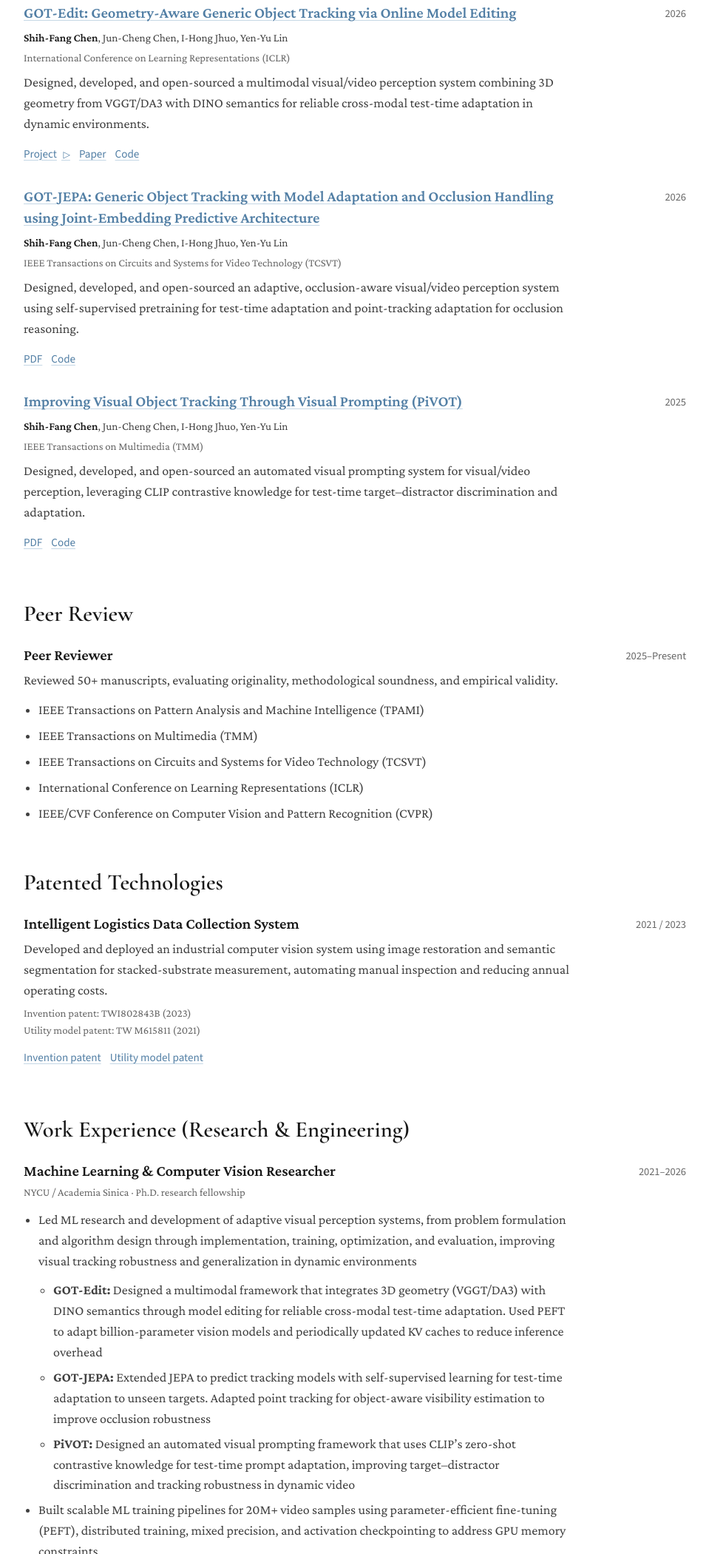
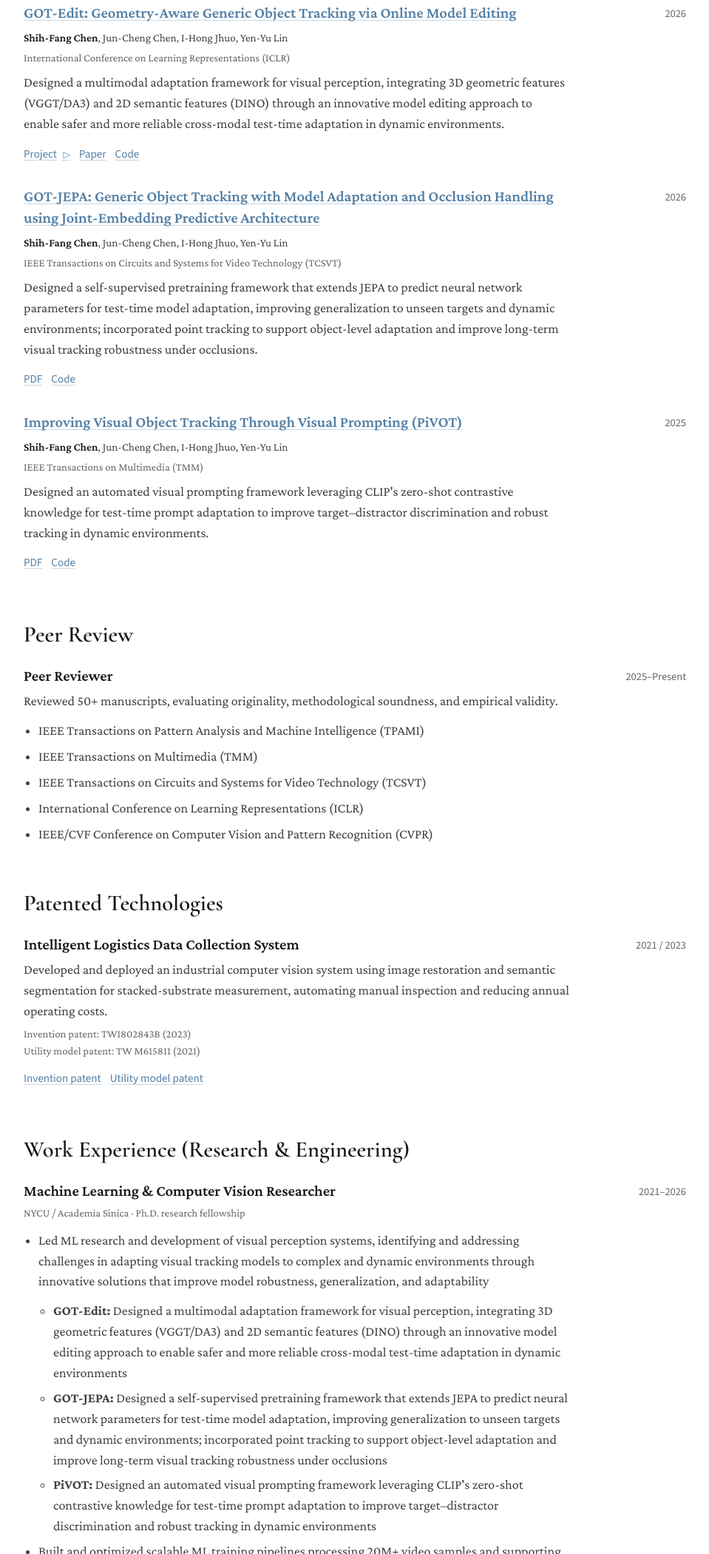
Before and after one commit to chenshihfang/chenshihfang.github.io, a plain HTML site: page cv/index.html in a window 1280 px wide. Shown: the part 700-2800 px from the top of the page at 74% size, without its empty margins (160-1119 px from the left). Drawn offline with Linux system fonts and the light colour scheme.

Commit message:
Update cv

```diff
--- a/cv/index.html
+++ b/cv/index.html
@@ -1,3 +1,4 @@
+
 <!doctype html>
 <html lang="en">
 <head>
@@ -121,9 +122,9 @@
 
     <section id="publications" class="cv-section" aria-labelledby="publications-title">
       <h2 id="publications-title">Selected First-Author Publications</h2>
-      <article class="cv-entry cv-paper"><div><h3><a href="https://chenshihfang.github.io/GOT-EDIT/" target="_blank" rel="noopener" data-video-src="https://chenshihfang.github.io/GOT-EDIT/demo_A.mp4" data-preview-title="GOT-Edit · Video demo">GOT-Edit: Geometry-Aware Generic Object Tracking via Online Model Editing</a></h3><p class="authors"><strong>Shih-Fang Chen</strong>, Jun-Cheng Chen, I-Hong Jhuo, Yen-Yu Lin</p><p class="venue">International Conference on Learning Representations (ICLR)</p><p>Designed, developed, and open-sourced a multimodal visual/video perception system combining 3D geometry from VGGT/DA3 with DINO semantics for reliable cross-modal test-time adaptation in dynamic environments.</p><div class="paper-links"><a href="https://chenshihfang.github.io/GOT-EDIT/" target="_blank" rel="noopener" data-video-src="https://chenshihfang.github.io/GOT-EDIT/demo_A.mp4" data-preview-title="GOT-Edit · Video demo">Project</a><a href="https://openreview.net/forum?id=aVa7etWnwF" target="_blank" rel="noopener">Paper</a><a href="https://github.com/chenshihfang/GOT" target="_blank" rel="noopener">Code</a></div></div><div class="cv-date">2026</div></article>
-      <article class="cv-entry cv-paper"><div><h3><a href="https://arxiv.org/pdf/2602.14771" target="_blank" rel="noopener">GOT-JEPA: Generic Object Tracking with Model Adaptation and Occlusion Handling using Joint-Embedding Predictive Architecture</a></h3><p class="authors"><strong>Shih-Fang Chen</strong>, Jun-Cheng Chen, I-Hong Jhuo, Yen-Yu Lin</p><p class="venue">IEEE Transactions on Circuits and Systems for Video Technology (TCSVT)</p><p>Designed, developed, and open-sourced an adaptive, occlusion-aware visual/video perception system using self-supervised pretraining for test-time adaptation and point-tracking adaptation for occlusion reasoning.</p><div class="paper-links"><a href="https://arxiv.org/pdf/2602.14771" target="_blank" rel="noopener">PDF</a><a href="https://github.com/chenshihfang/GOT/tree/84e9324317e4afe62c06b2c51a97563f79730a2e" target="_blank" rel="noopener">Code</a></div></div><div class="cv-date">2026</div></article>
-      <article class="cv-entry cv-paper"><div><h3><a href="https://arxiv.org/pdf/2409.18901" target="_blank" rel="noopener">Improving Visual Object Tracking Through Visual Prompting (PiVOT)</a></h3><p class="authors"><strong>Shih-Fang Chen</strong>, Jun-Cheng Chen, I-Hong Jhuo, Yen-Yu Lin</p><p class="venue">IEEE Transactions on Multimedia (TMM)</p><p>Designed, developed, and open-sourced an automated visual prompting system for visual/video perception, leveraging CLIP contrastive knowledge for test-time target–distractor discrimination and adaptation.</p><div class="paper-links"><a href="https://arxiv.org/pdf/2409.18901" target="_blank" rel="noopener">PDF</a><a href="https://github.com/chenshihfang/GOT/tree/c02e55fb2eeea087806e2f0b8dd75d67dfacd635" target="_blank" rel="noopener">Code</a></div></div><div class="cv-date">2025</div></article>
+      <article class="cv-entry cv-paper"><div><h3><a href="https://chenshihfang.github.io/GOT-EDIT/" target="_blank" rel="noopener" data-video-src="https://chenshihfang.github.io/GOT-EDIT/demo_A.mp4" data-preview-title="GOT-Edit · Video demo">GOT-Edit: Geometry-Aware Generic Object Tracking via Online Model Editing</a></h3><p class="authors"><strong>Shih-Fang Chen</strong>, Jun-Cheng Chen, I-Hong Jhuo, Yen-Yu Lin</p><p class="venue">International Conference on Learning Representations (ICLR)</p><p>Designed a multimodal adaptation framework for visual perception, integrating 3D geometric features (VGGT/DA3) and 2D semantic features (DINO) through an innovative model editing approach to enable safer and more reliable cross-modal test-time adaptation in dynamic environments.</p><div class="paper-links"><a href="https://chenshihfang.github.io/GOT-EDIT/" target="_blank" rel="noopener" data-video-src="https://chenshihfang.github.io/GOT-EDIT/demo_A.mp4" data-preview-title="GOT-Edit · Video demo">Project</a><a href="https://openreview.net/forum?id=aVa7etWnwF" target="_blank" rel="noopener">Paper</a><a href="https://github.com/chenshihfang/GOT" target="_blank" rel="noopener">Code</a></div></div><div class="cv-date">2026</div></article>
+      <article class="cv-entry cv-paper"><div><h3><a href="https://arxiv.org/pdf/2602.14771" target="_blank" rel="noopener">GOT-JEPA: Generic Object Tracking with Model Adaptation and Occlusion Handling using Joint-Embedding Predictive Architecture</a></h3><p class="authors"><strong>Shih-Fang Chen</strong>, Jun-Cheng Chen, I-Hong Jhuo, Yen-Yu Lin</p><p class="venue">IEEE Transactions on Circuits and Systems for Video Technology (TCSVT)</p><p>Designed a self-supervised pretraining framework that extends JEPA to predict neural network parameters for test-time model adaptation, improving generalization to unseen targets and dynamic environments; incorporated point tracking to support object-level adaptation and improve long-term visual tracking robustness under occlusions.</p><div class="paper-links"><a href="https://arxiv.org/pdf/2602.14771" target="_blank" rel="noopener">PDF</a><a href="https://github.com/chenshihfang/GOT/tree/84e9324317e4afe62c06b2c51a97563f79730a2e" target="_blank" rel="noopener">Code</a></div></div><div class="cv-date">2026</div></article>
+      <article class="cv-entry cv-paper"><div><h3><a href="https://arxiv.org/pdf/2409.18901" target="_blank" rel="noopener">Improving Visual Object Tracking Through Visual Prompting (PiVOT)</a></h3><p class="authors"><strong>Shih-Fang Chen</strong>, Jun-Cheng Chen, I-Hong Jhuo, Yen-Yu Lin</p><p class="venue">IEEE Transactions on Multimedia (TMM)</p><p>Designed an automated visual prompting framework leveraging CLIP's zero-shot contrastive knowledge for test-time prompt adaptation to improve target–distractor discrimination and robust tracking in dynamic environments.</p><div class="paper-links"><a href="https://arxiv.org/pdf/2409.18901" target="_blank" rel="noopener">PDF</a><a href="https://github.com/chenshihfang/GOT/tree/c02e55fb2eeea087806e2f0b8dd75d67dfacd635" target="_blank" rel="noopener">Code</a></div></div><div class="cv-date">2025</div></article>
     </section>
 
     <section id="service" class="cv-section" aria-labelledby="service-title">
@@ -140,16 +141,16 @@
       <h2 id="experience-title">Work Experience (Research &amp; Engineering)</h2>
       <article class="cv-entry"><div><h3>Machine Learning &amp; Computer Vision Researcher</h3><p class="venue">NYCU / Academia Sinica · Ph.D. research fellowship</p>
         <ul>
-          <li>Led ML research and development of adaptive visual perception systems, from problem formulation and algorithm design through implementation, training, optimization, and evaluation, improving visual tracking robustness and generalization in dynamic environments
+          <li>Led ML research and development of visual perception systems, identifying and addressing challenges in adapting visual tracking models to complex and dynamic environments through innovative solutions that improve model robustness, generalization, and adaptability
           <ul>
-            <li><strong>GOT-Edit:</strong> Designed a multimodal framework that integrates 3D geometry (VGGT/DA3) with DINO semantics through model editing for reliable cross-modal test-time adaptation. Used PEFT to adapt billion-parameter vision models and periodically updated KV caches to reduce inference overhead</li>
-            <li><strong>GOT-JEPA:</strong> Extended JEPA to predict tracking models with self-supervised learning for test-time adaptation to unseen targets. Adapted point tracking for object-aware visibility estimation to improve occlusion robustness</li>
-            <li><strong>PiVOT:</strong> Designed an automated visual prompting framework that uses CLIP’s zero-shot contrastive knowledge for test-time prompt adaptation, improving target–distractor discrimination and tracking robustness in dynamic video</li>
+            <li><strong>GOT-Edit:</strong> Designed a multimodal adaptation framework for visual perception, integrating 3D geometric features (VGGT/DA3) and 2D semantic features (DINO) through an innovative model editing approach to enable safer and more reliable cross-modal test-time adaptation in dynamic environments</li>
+            <li><strong>GOT-JEPA:</strong> Designed a self-supervised pretraining framework that extends JEPA to predict neural network parameters for test-time model adaptation, improving generalization to unseen targets and dynamic environments; incorporated point tracking to support object-level adaptation and improve long-term visual tracking robustness under occlusions</li>
+            <li><strong>PiVOT:</strong> Designed an automated visual prompting framework leveraging CLIP's zero-shot contrastive knowledge for test-time prompt adaptation to improve target–distractor discrimination and robust tracking in dynamic environments</li>
           </ul>
           </li>
-          <li>Built scalable ML training pipelines for 20M+ video samples using parameter-efficient fine-tuning (PEFT), distributed training, mixed precision, and activation checkpointing to address GPU memory constraints</li>
-          <li>Achieved state-of-the-art tracking results and evaluated 1M+ samples across 7 benchmarks, demonstrating generalization to seen and unseen targets under challenging dynamic conditions</li>
-          <li>Published three first-author papers at ICLR 2026, IEEE TCSVT 2026, and IEEE TMM 2025 as the sole student author. Open-sourced <a href="https://chenshihfang.github.io/GOT-EDIT/" target="_blank" rel="noopener">models and code</a> and met weekly with academic and Microsoft AI researchers to discuss progress and technical approaches</li>
+          <li>Built and optimized scalable ML training pipelines processing 20M+ video samples and supporting million- to billion-parameter vision models, addressing GPU memory and computational constraints through efficient model architecture design, DDP/DeepSpeed, mixed precision, and activation checkpointing; leveraged PEFT for parameter- and memory-efficient model adaptation and KV caching with periodic updates to reduce computational overhead</li>
+          <li>Consistently achieved SOTA tracking performance against leading methods on highly competitive benchmarks, demonstrating high tracking accuracy and strong generalization to unseen targets and environments; validated on 1M+ samples across 7 benchmarks under diverse visual conditions</li>
+          <li>Published three first-author papers in top-tier ML/CV venues as the sole student author; open-sourced <a href="https://chenshihfang.github.io/GOT-EDIT/" target="_blank" rel="noopener">models and code</a>; drove weekly technical discussions with researchers from academia and industry (Microsoft AI) to discuss experimental findings and refine research approaches</li>
         </ul>
         </div><div class="cv-date">2021–2026</div></article>
       <article class="cv-entry"><div><h3>HPC GPU System Administrator</h3><p class="venue">Vision and Learning Lab (VLLAB), NYCU and Academia Sinica</p><p>Administered 10 GPU servers supporting 30 users, overseeing deployment and operations while coordinating shared compute resources across researchers and concurrent lab projects.</p></div><div class="cv-date">2021–2026</div></article>
```
